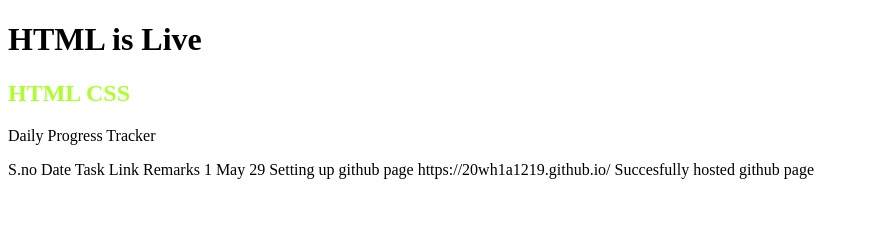
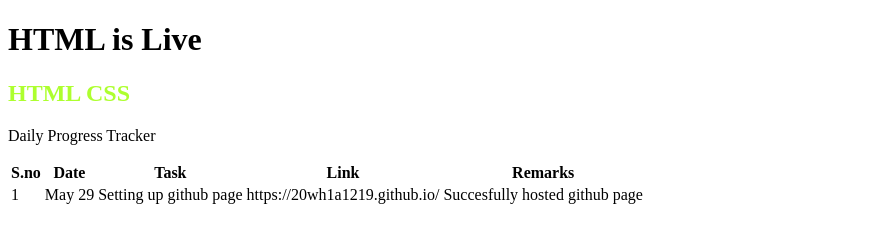
Before and after one commit to 20WH1A1219/20WH1A1219.github.io, a plain HTML site: page index.html in a window 1280 px wide. Shown: the whole page, without its empty margins (0-869 px from the left). Drawn offline with Linux system fonts and the light colour scheme.

Commit message:
Along with Table

```diff
--- a/index.html
+++ b/index.html
@@ -11,7 +11,7 @@
     <h1>HTML is Live</h1>
     <h2>HTML CSS</h2>
     <p>Daily Progress Tracker</p>
-    <tablr>
+    <table>
         <tr>
             <th>S.no</th>
             <th>Date</th>
@@ -26,7 +26,7 @@
             <td>https://20wh1a1219.github.io/</td>
             <td>Succesfully hosted github page</td>
         </tr>
-    </tablr>
+    </table>
     <script src="script.js"></script>
 </body>
 </html>
```
